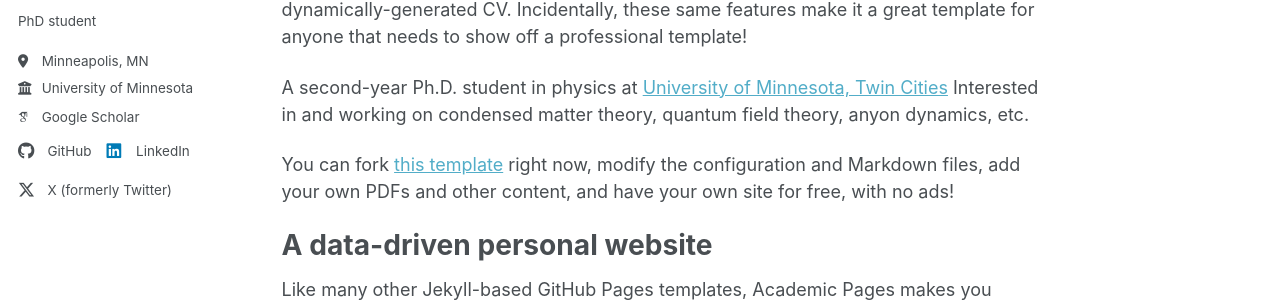
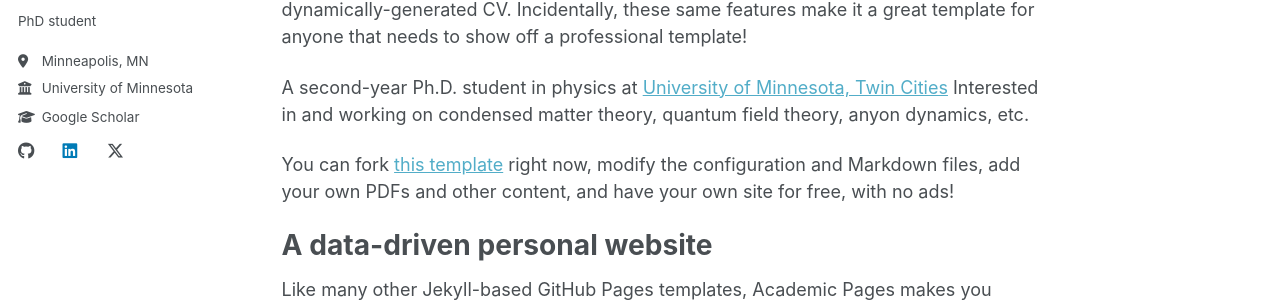
Before and after one commit to YutoNakajima1101/YutoNakajima1101.github.io, a Jekyll site: the page built from _pages/about.md, in a window 1280 px wide. Shown: the part 337-639 px from the top of the page. Built offline with Jekyll 4.4.1, drawn with Linux system fonts in a browser that asks for light colours; some web fonts are replaced; a script bundle is joined from its source files by our own code; library files that are not in the unit come from our copies.

Commit message:
Change icons to Font Awesome for social links
Updated icons for Google Scholar, GitHub, LinkedIn, and Twitter links to use Font Awesome styles.

```diff
--- a/_includes/author-profile.html
+++ b/_includes/author-profile.html
@@ -45,7 +45,7 @@
         <li><a href="{{ author.arxiv }}"><i class="ai ai-arxiv ai-fw icon-pad-right"></i>arXiv</a></li>
       {% endif %}
       {% if author.googlescholar %}
-        <li><a href="{{ author.googlescholar }}"><i class="ai ai-google-scholar ai-fw icon-pad-right"></i>Google Scholar</a></li>
+        <li><a href="{{ author.googlescholar }}"><i class="fas fa-graduation-cap ai-fw icon-pad-right"></i>Google Scholar</a></li>
       {% endif %}
       {% if author.inspire-hep %}
         <li><a href="{{ author.inspire-hep }}"><i class="ai ai-inspire ai-fw icon-pad-right"></i>INSPIRE-HEP</a></li>
@@ -86,7 +86,7 @@
         <li><a href="https://dribbble.com/{{ author.dribbble }}"><i class="fab fa-fw fa-dribbble icon-pad-right" aria-hidden="true"></i>Dribbble</a></li>
       {% endif %}
       {% if author.github %}
-        <li style="display: inline-block; margin-right: 10px;"><a href="https://github.com/{{ author.github }}"><i class="fab fa-fw fa-github icon-pad-right fa-lg" aria-hidden="true"></i>GitHub</a></li>
+        <li style="display: inline-block; margin-right: 10px;"><a href="https://github.com/{{ author.github }}"><i class="fab fa-fw fa-github icon-pad-right fa-lg" aria-hidden="true"></i></a></li>
       {% endif %}
       {% if author.kaggle %}
         <li><a href="https://kaggle.com/{{ author.kaggle }}"><i class="fab fa-fw fa-kaggle icon-pad-right" aria-hidden="true"></i>Kaggle</a></li>
@@ -127,7 +127,7 @@
         <li><a href="https://last.fm/user/{{ author.lastfm }}"><i class="fab fa-fw fa-lastfm icon-pad-right" aria-hidden="true"></i>Last.fm</a></li>
       {% endif %}
       {% if author.linkedin %}
-        <li style="display: inline-block; margin-right: 10px;"><a href="https://www.linkedin.com/in/{{ author.linkedin }}"><i class="fab fa-fw fa-linkedin icon-pad-right fa-lg" aria-hidden="true"></i>LinkedIn</a></li>
+        <li style="display: inline-block; margin-right: 10px;"><a href="https://www.linkedin.com/in/{{ author.linkedin }}"><i class="fab fa-fw fa-linkedin icon-pad-right fa-lg" aria-hidden="true"></i></a></li>
       {% endif %}
       {% if author.mastodon %}
         <li><a href="{{ author.mastodon }}"><i class="fab fa-fw fa-mastodon icon-pad-right" aria-hidden="true"></i>Mastodon</a></li>
@@ -151,7 +151,7 @@
         <li><a href="https://{{ author.tumblr }}.tumblr.com"><i class="fab fa-fw fa-tumblr icon-pad-right" aria-hidden="true"></i>Tumblr</a></li>
       {% endif %}
       {% if author.twitter %}
-        <li style="display: inline-block; margin-right: 10px;"><a href="https://twitter.com/{{ author.twitter }}"><i class="fab fa-fw fa-x-twitter icon-pad-right fa-lg" aria-hidden="true"></i>X (formerly Twitter)</a></li>
+        <li style="display: inline-block; margin-right: 10px;"><a href="https://twitter.com/{{ author.twitter }}"><i class="fab fa-fw fa-x-twitter icon-pad-right fa-lg" aria-hidden="true"></i></a></li>
       {% endif %}
       {% if author.vine %}
         <li><a href="https://vine.co/u/{{ author.vine }}"><i class="fab fa-fw fa-vine icon-pad-right" aria-hidden="true"></i>Vine</a></li>
```
